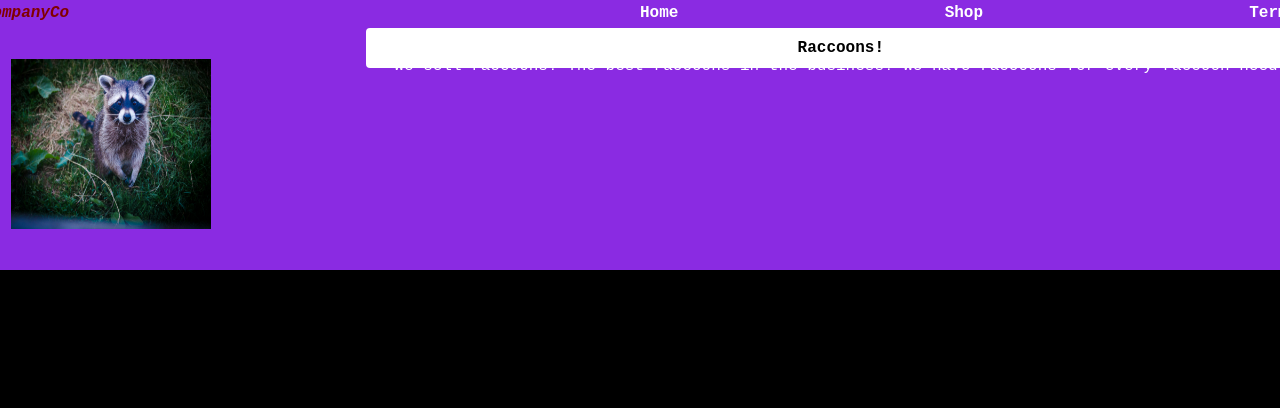
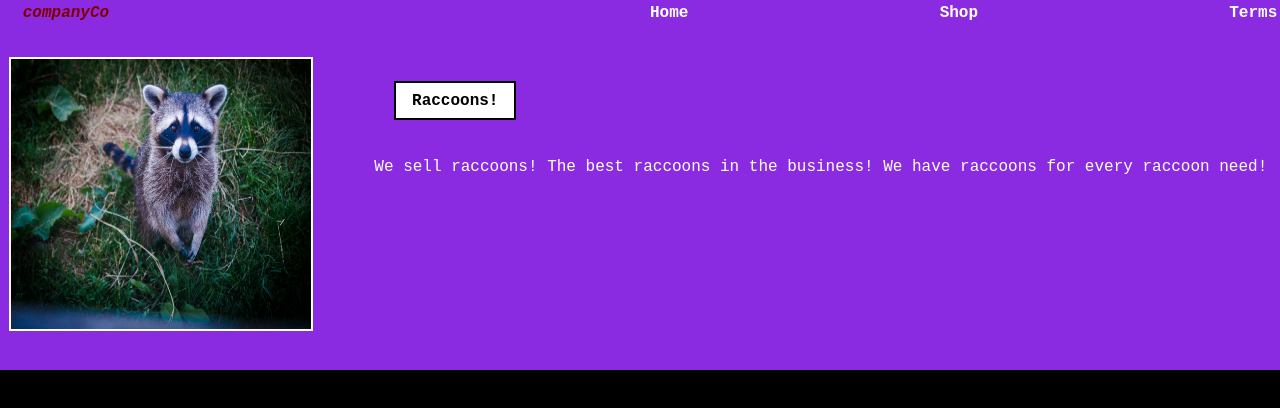
Before and after one commit to sclarerot/landing-page, a plain HTML site: page index.html in a window 1280 px wide. Shown: the top 408 px of the page. Drawn offline with Linux system fonts and the light colour scheme.

Commit message:
Edit CSS values.
Messed around with CSS to make everything appear slightly more sensibly. I'm becoming a backend dev.

```diff
--- a/index.html
+++ b/index.html
@@ -14,14 +14,16 @@
         <div class="header-text violet">
         <h4>Home</h4>
         <h4>Shop</h4>
-        <h4>Terms</h4>
+        <h4 class="terms">Terms</h4>
         </div>
     </div>
     <div class="header">
-        <img src="pexels-anneddesch-634255.jpg" alt="A cute raccoon standing and looking up at the camera." width="200" height="170"/>
-        <p class="paragraph">
+        <img src="pexels-anneddesch-634255.jpg" alt="A cute raccoon standing and looking up at the camera." width="300" height="270"/>
+        <div id="column">
+        <p id="paragraph">
       <b class="header" id="big-text">Raccoons!</b><br>We sell raccoons! The best raccoons in the business! We have raccoons for every raccoon need!
     </p>
     </div>
+    </div>
 </body>
 </html>
--- a/styles.css
+++ b/styles.css
@@ -17,8 +17,9 @@
     display: flex;
     flex: 1 1 0;
     color:maroon;
-    margin-right: auto;
+    margin: auto;
     background-color: blueviolet;
+    margin-left: 20px;
 }
 
 h4, .violet {
@@ -29,19 +30,23 @@ h4, .violet {
     display: flex;
     justify-content: space-between;
     flex: 1 1 0;
+    margin: auto;
 }
 
 img {
     margin: 2%;
-    padding: 2px;
+    padding: 0;
     background-color:blueviolet;
+    border: 2px solid white;
 }
 
-.paragraph {
+#paragraph {
     background-color: blueviolet;
     padding: 10px;
     display: block;
     text-align: center;
+    margin: 20px;
+    word-wrap: break-word;
 }
 
 .flex-col > p {
@@ -58,6 +63,18 @@ img {
     display: flex;
     justify-content: center;
     color:black;
-    outline: auto white;
     background-color: white;
+    width: 100px;
+    border: 2px solid black;
+    margin: 20px;
 }
+
+#column {
+    display: flex;
+    flex-direction: column;
+    background-color:blueviolet;
+}
+
+.terms {
+    margin-right: 20px;
+}
```
